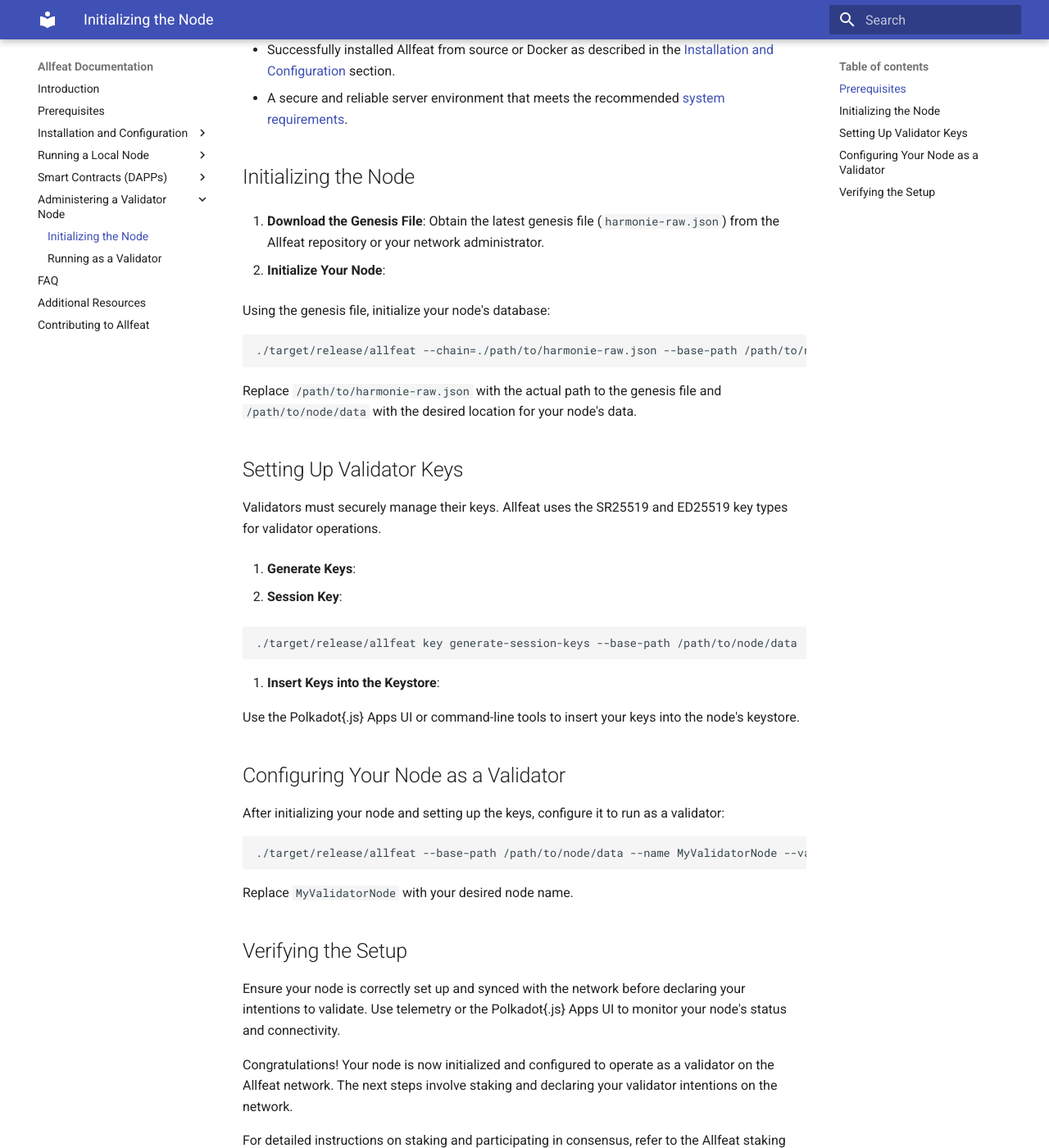
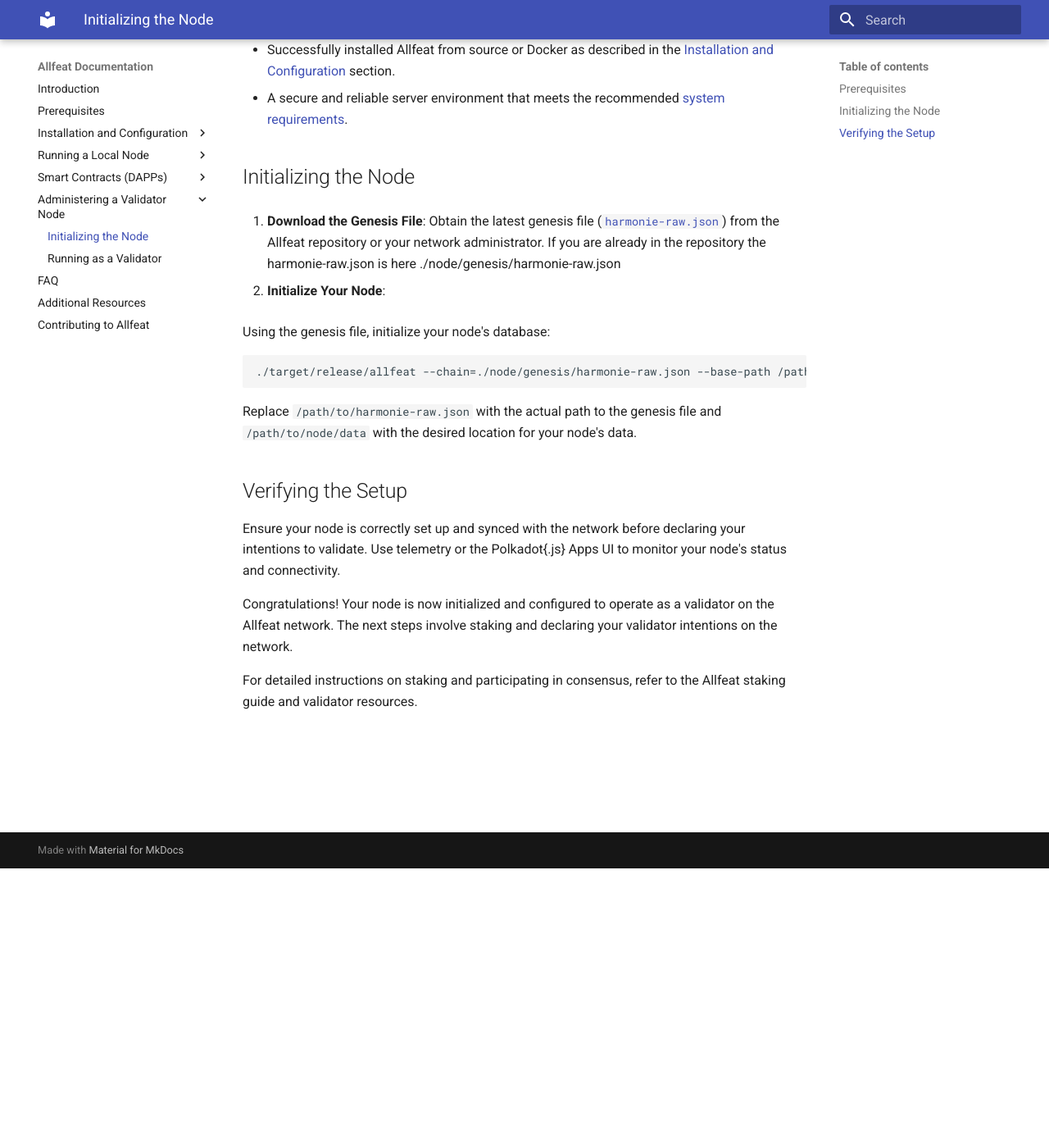
Before and after one commit to Allfeat/docs, an MkDocs documentation site: the page built from docs/validator-node/initializing.md, in a window 1280 px wide and 1400 px high, scrolled down 341 px. Shown: the whole window at 82% size. Built offline with MkDocs 1.6.1 and Material for MkDocs 9.7.7, drawn with Linux system fonts in a browser that asks for light colours.

Commit message:
Fix validator-node doc

````diff
--- a/docs/validator-node/initializing.md
+++ b/docs/validator-node/initializing.md
@@ -11,40 +11,18 @@
 
 ## Initializing the Node
 
-1. **Download the Genesis File**: Obtain the latest genesis file (`harmonie-raw.json`) from the Allfeat repository or your network administrator.
+1. **Download the Genesis File**:
+Obtain the latest genesis file ([`harmonie-raw.json`](https://github.com/Allfeat/Allfeat/blob/master/node/genesis/harmonie-raw.json)) from the Allfeat repository or your network administrator.
+If you are already in the repository the harmonie-raw.json is here ./node/genesis/harmonie-raw.json
 
 2. **Initialize Your Node**:
 
    Using the genesis file, initialize your node's database:
 
 ```bash
-./target/release/allfeat --chain=./path/to/harmonie-raw.json --base-path /path/to/node/data init
+./target/release/allfeat --chain=./node/genesis/harmonie-raw.json --base-path /path/to/node/data
 ```
    Replace `/path/to/harmonie-raw.json` with the actual path to the genesis file and `/path/to/node/data` with the desired location for your node's data.
-
-## Setting Up Validator Keys
-
-Validators must securely manage their keys. Allfeat uses the SR25519 and ED25519 key types for validator operations.
-
-1. **Generate Keys**:
-
-   - **Session Key**:
-
-```bash
-./target/release/allfeat key generate-session-keys --base-path /path/to/node/data
-```
-2. **Insert Keys into the Keystore**:
-
-   Use the Polkadot{.js} Apps UI or command-line tools to insert your keys into the node's keystore.
-
-## Configuring Your Node as a Validator
-
-After initializing your node and setting up the keys, configure it to run as a validator:
-
-```bash
-./target/release/allfeat --base-path /path/to/node/data --name MyValidatorNode --validator
-```
-Replace `MyValidatorNode` with your desired node name.
 
 ## Verifying the Setup
 
````
Also changed, not shown: docs/validator-node/running-as-validator.md (+3 -3 lines).
